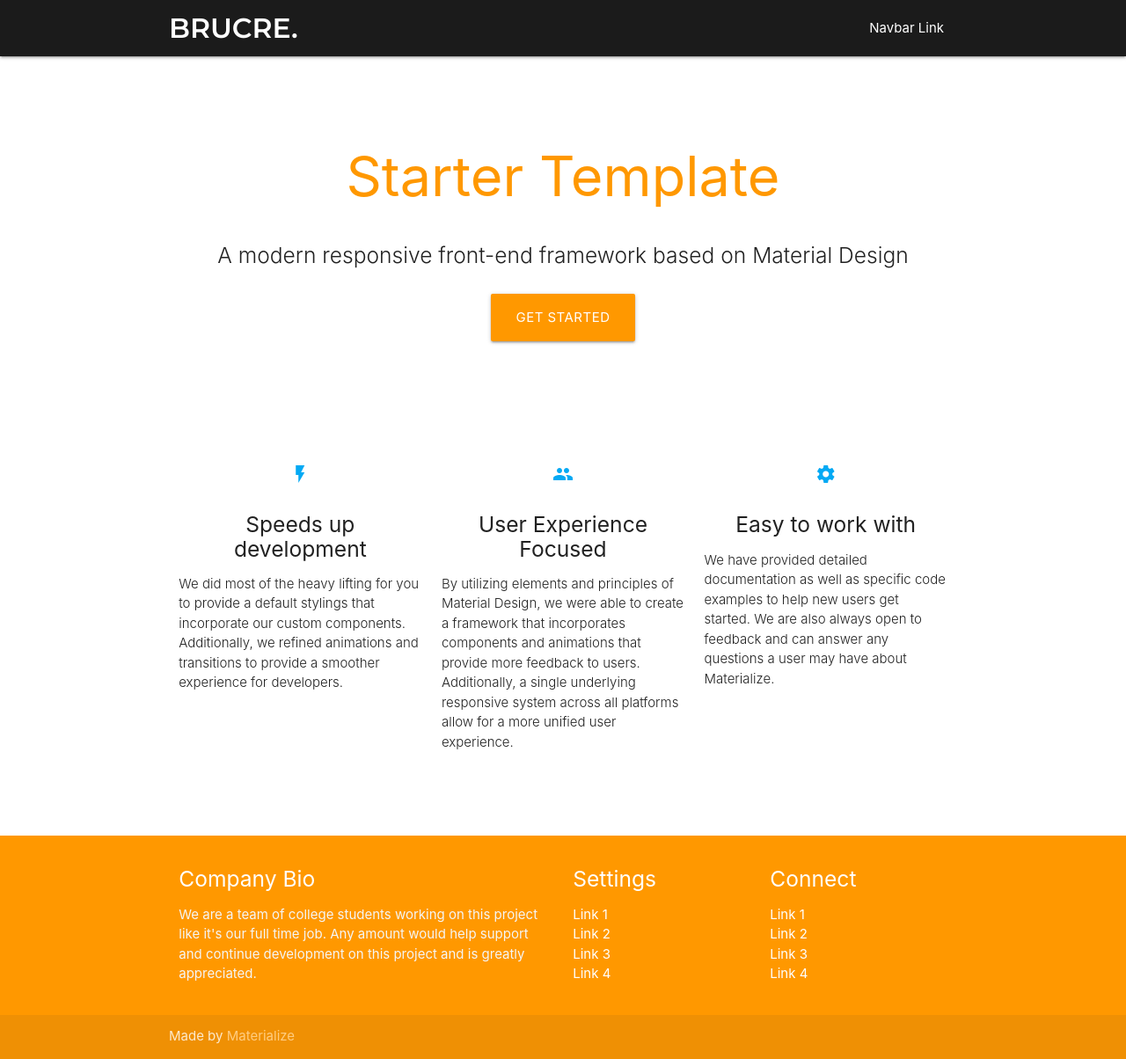
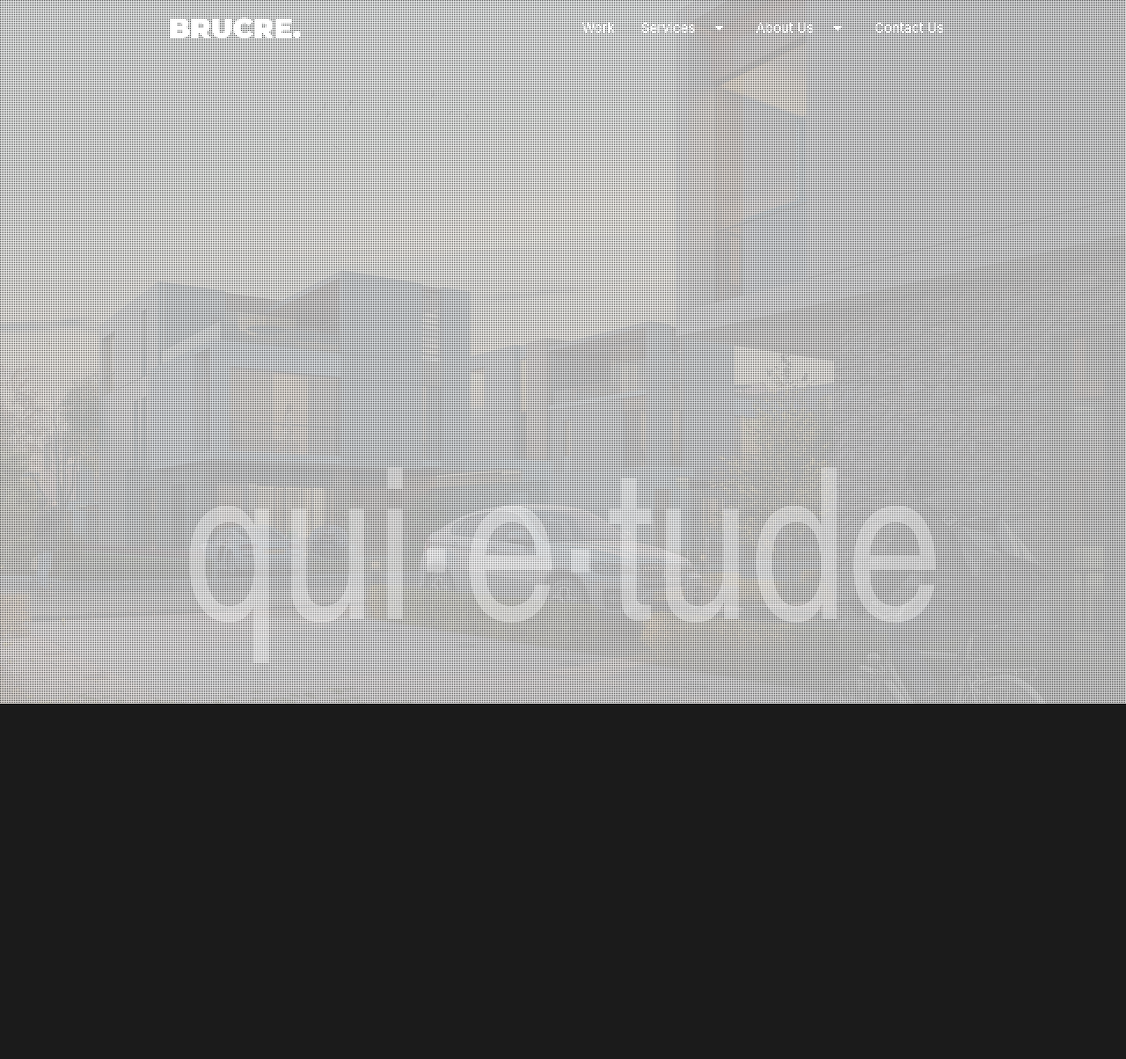
Before and after one commit to szyth/brucre, a PHP site: page / in a window 1280 px wide. Shown: the whole page at 88% size. After the commit the page ends 800 px from the top, so only its background shows below. Run offline with PHP 8.4, Linux system fonts and the light colour scheme; some libraries are stand-ins or nearby versions.

Commit message:
added image slider

```diff
--- /dev/null
+++ b/css/slider.css
@@ -0,0 +1,198 @@
+.cb-slideshow,
+.cb-slideshow:after {
+    position: initial;
+    width: 100%;
+    height: 100%;
+    top: 0px;
+    left: 0px;
+    z-index: 0;
+}
+.cb-slideshow:after {
+    content: '';
+    position: fixed;
+
+    background: transparent url(../img/pattern.png) repeat top left;
+}
+.cb-slideshow li span {
+    width: 100%;
+    height: 100%;
+    position: absolute;
+    top: 0px;
+    left: 0px;
+    color: transparent;
+    background-size: cover;
+    background-position: 50% 50%;
+    background-repeat: none;
+    opacity: 0;
+    z-index: 0;
+	-webkit-backface-visibility: hidden;
+    -webkit-animation: imageAnimation 24s linear infinite 0s;
+    -moz-animation: imageAnimation 24s linear infinite 0s;
+    -o-animation: imageAnimation 24s linear infinite 0s;
+    -ms-animation: imageAnimation 24s linear infinite 0s;
+    animation: imageAnimation 24s linear infinite 0s;
+}
+.cb-slideshow li div {
+    z-index: 1000;
+    position: absolute;
+    bottom: 30px;
+    left: 0px;
+    width: 100%;
+    text-align: center;
+    opacity: 0;
+    color: #fff;
+    -webkit-animation: titleAnimation 24s linear infinite 0s;
+    -moz-animation: titleAnimation 24s linear infinite 0s;
+    -o-animation: titleAnimation 24s linear infinite 0s;
+    -ms-animation: titleAnimation 24s linear infinite 0s;
+    animation: titleAnimation 24s linear infinite 0s;
+}
+.cb-slideshow li div h3 {
+    font-family: 'BebasNeueRegular', 'Arial Narrow', Arial, sans-serif;
+    font-size: 240px;
+    padding: 0;
+    line-height: 200px;
+}
+.cb-slideshow li:nth-child(1) span {
+    background-image: url(../img/1.jpg)
+}
+.cb-slideshow li:nth-child(2) span {
+    background-image: url(../img/2.jpg);
+    -webkit-animation-delay: 6s;
+    -moz-animation-delay: 6s;
+    -o-animation-delay: 6s;
+    -ms-animation-delay: 6s;
+    animation-delay: 6s;
+}
+.cb-slideshow li:nth-child(3) span {
+    background-image: url(../img/3.jpg);
+    -webkit-animation-delay: 12s;
+    -moz-animation-delay: 12s;
+    -o-animation-delay: 12s;
+    -ms-animation-delay: 12s;
+    animation-delay: 12s;
+}
+.cb-slideshow li:nth-child(4) span {
+    background-image: url(../img/4.jpg);
+    -webkit-animation-delay: 18s;
+    -moz-animation-delay: 18s;
+    -o-animation-delay: 18s;
+    -ms-animation-delay: 18s;
+    animation-delay: 18s;
+}
+
+.cb-slideshow li:nth-child(2) div {
+    -webkit-animation-delay: 6s;
+    -moz-animation-delay: 6s;
+    -o-animation-delay: 6s;
+    -ms-animation-delay: 6s;
+    animation-delay: 6s;
+}
+.cb-slideshow li:nth-child(3) div {
+    -webkit-animation-delay: 12s;
+    -moz-animation-delay: 12s;
+    -o-animation-delay: 12s;
+    -ms-animation-delay: 12s;
+    animation-delay: 12s;
+}
+.cb-slideshow li:nth-child(4) div {
+    -webkit-animation-delay: 18s;
+    -moz-animation-delay: 18s;
+    -o-animation-delay: 18s;
+    -ms-animation-delay: 18s;
+    animation-delay: 18s;
+}
+
+/* Animation for the slideshow images */
+@-webkit-keyframes imageAnimation {
+    0% { opacity: 0;
+    -webkit-animation-timing-function: ease-in; }
+    8% { opacity: 1;
+         -webkit-animation-timing-function: ease-out; }
+    17% { opacity: 1 }
+    25% { opacity: 0 }
+    100% { opacity: 0 }
+}
+@-moz-keyframes imageAnimation {
+    0% { opacity: 0;
+    -moz-animation-timing-function: ease-in; }
+    8% { opacity: 1;
+         -moz-animation-timing-function: ease-out; }
+    17% { opacity: 1 }
+    25% { opacity: 0 }
+    100% { opacity: 0 }
+}
+@-o-keyframes imageAnimation {
+    0% { opacity: 0;
+    -o-animation-timing-function: ease-in; }
+    8% { opacity: 1;
+         -o-animation-timing-function: ease-out; }
+    17% { opacity: 1 }
+    25% { opacity: 0 }
+    100% { opacity: 0 }
+}
+@-ms-keyframes imageAnimation {
+    0% { opacity: 0;
+    -ms-animation-timing-function: ease-in; }
+    8% { opacity: 1;
+         -ms-animation-timing-function: ease-out; }
+    17% { opacity: 1 }
+    25% { opacity: 0 }
+    100% { opacity: 0 }
+}
+@keyframes imageAnimation {
+    0% { opacity: 0;
+    animation-timing-function: ease-in; }
+    8% { opacity: 1;
+         animation-timing-function: ease-out; }
+    17% { opacity: 1 }
+    25% { opacity: 0 }
+    100% { opacity: 0 }
+}
+/* Animation for the title */
+@-webkit-keyframes titleAnimation {
+    0% { opacity: 0 }
+    8% { opacity: 1 }
+    17% { opacity: 1 }
+    19% { opacity: 0 }
+    100% { opacity: 0 }
+}
+@-moz-keyframes titleAnimation {
+    0% { opacity: 0 }
+    8% { opacity: 1 }
+    17% { opacity: 1 }
+    19% { opacity: 0 }
+    100% { opacity: 0 }
+}
+@-o-keyframes titleAnimation {
+    0% { opacity: 0 }
+    8% { opacity: 1 }
+    17% { opacity: 1 }
+    19% { opacity: 0 }
+    100% { opacity: 0 }
+}
+@-ms-keyframes titleAnimation {
+    0% { opacity: 0 }
+    8% { opacity: 1 }
+    17% { opacity: 1 }
+    19% { opacity: 0 }
+    100% { opacity: 0 }
+}
+@keyframes titleAnimation {
+    0% { opacity: 0 }
+    8% { opacity: 1 }
+    17% { opacity: 1 }
+    19% { opacity: 0 }
+    100% { opacity: 0 }
+}
+/* Show at least something when animations not supported */
+.no-cssanimations .cb-slideshow li span{
+	opacity: 1;
+}
+
+@media screen and (max-width: 1140px) {
+    .cb-slideshow li div h3 { font-size: 140px }
+}
+@media screen and (max-width: 600px) {
+    .cb-slideshow li div h3 { font-size: 80px }
+}
--- a/css/style.css
+++ b/css/style.css
@@ -1,4 +1,4 @@
-@import url('https://fonts.googleapis.com/css2?family=Montserrat:wght@600&display=swap');
+/* @import url('https://fonts.googleapis.com/css2?family=Montserrat:wght@600&display=swap'); */
 
 
 /* brucre hex #ff5e06 */
--- /dev/null
+++ b/img/ImagesByMarkSebastian.txt
@@ -0,0 +1,6 @@
+Images by Mark Sebastian: http://www.flickr.com/photos/markjsebastian/
+http://www.markjsebastian.com/
+
+License:
+http://creativecommons.org/licenses/by-sa/2.0/deed.en
+Attribution-ShareAlike 2.0 Generic (CC BY-SA 2.0)
--- a/index.html
+++ b/index.html
@@ -1,120 +1,84 @@
 <!DOCTYPE html>
 <html lang="en">
+
 <head>
-  <meta http-equiv="Content-Type" content="text/html; charset=UTF-8"/>
-  <meta name="viewport" content="width=device-width, initial-scale=1, maximum-scale=1.0"/>
-  <title>Starter Template - Materialize</title>
+  <meta http-equiv="Content-Type" content="text/html; charset=UTF-8" />
+  <meta name="viewport" content="width=device-width, initial-scale=1, maximum-scale=1.0" />
+  <title>Brucre.</title>
 
   <!-- CSS  -->
   <link href="https://fonts.googleapis.com/icon?family=Material+Icons" rel="stylesheet">
-  <link href="css/materialize.css" type="text/css" rel="stylesheet" media="screen,projection"/>
-  <link href="css/style.css" type="text/css" rel="stylesheet" media="screen,projection"/>
+  <link href="https://fonts.googleapis.com/css2?family=Montserrat:wght@900&display=swap" rel="stylesheet">
+  <link href="css/materialize.css" type="text/css" rel="stylesheet" media="screen,projection" />
+  <link href="css/style.css" type="text/css" rel="stylesheet" media="screen,projection" />
+  <link rel="stylesheet" type="text/css" href="css/slider.css" />
 </head>
+
 <body>
-  <nav class="custom_theme" role="navigation">
-    <div class="nav-wrapper container"><a id="logo-container" href="#" class="brand-logo">BRUCRE.</a>
+
+  <ul id="dropdown1" class="dropdown-content ">
+    <li><a href="#!">one</a></li>
+    <li class="divider"></li>
+    <li><a href="#!">two</a></li>
+    <li class="divider"></li>
+    <li><a href="#!">three</a></li>
+  </ul>
+  <ul id="dropdown2" class="dropdown-content">
+    <li><a href="#!">one</a></li>
+    <li class="divider"></li>
+    <li><a href="#!">two</a></li>
+    <li class="divider"></li>
+    <li><a href="#!">three</a></li>
+  </ul>
+  <nav class="custom_theme transparent z-depth-0" role="navigation">
+    <div class="nav-wrapper container navbar-fixed"><a id="logo-container" href="#" class="brand-logo">BRUCRE.</a>
       <ul class="right hide-on-med-and-down">
-        <li><a href="#">Navbar Link</a></li>
+        <li><a href="#">Work</a></li>
+        <li><a class="dropdown-trigger" href="#!" data-target="dropdown1">Services<i
+              class="material-icons right">arrow_drop_down</i></a></li>
+
+        <li><a class="dropdown-trigger" href="#!" data-target="dropdown1">About Us<i
+              class="material-icons right">arrow_drop_down</i></a></li>
+        <li><a href="#">Contact Us</a></li>
       </ul>
 
       <ul id="nav-mobile" class="sidenav">
-        <li><a href="#">Navbar Link</a></li>
+        <li><a href="#">Services</a></li>
+        <li><a href="#">Work</a></li>
+        <li><a href="#">About Us</a></li>
+        <li><a href="#">Contact Us</a></li>
       </ul>
       <a href="#" data-target="nav-mobile" class="sidenav-trigger"><i class="material-icons">menu</i></a>
     </div>
   </nav>
 
+  <div style="">
+    <ul class="cb-slideshow">
+      <li><span>Image 01</span>
+        <div>
+          <h3>re·lax·a·tion</h3>
+        </div>
+      </li>
+      <li><span>Image 02</span>
+        <div>
+          <h3>qui·e·tude</h3>
+        </div>
+      </li>
+      <li><span>Image 03</span>
+        <div>
+          <h3>bal·ance</h3>
+        </div>
+      </li>
+      <li><span>Image 04</span>
+        <div>
+          <h3>e·qua·nim·i·ty</h3>
+        </div>
+      </li>
 
-
-
-  <div class="section no-pad-bot" id="index-banner">
-    <div class="container">
-      <br><br>
-      <h1 class="header center orange-text">Starter Template</h1>
-      <div class="row center">
-        <h5 class="header col s12 light">A modern responsive front-end framework based on Material Design</h5>
-      </div>
-      <div class="row center">
-        <a href="http://materializecss.com/getting-started.html" id="download-button" class="btn-large waves-effect waves-light orange">Get Started</a>
-      </div>
-      <br><br>
-
-    </div>
+    </ul>
   </div>
 
 
-  <div class="container">
-    <div class="section">
-
-      <!--   Icon Section   -->
-      <div class="row">
-        <div class="col s12 m4">
-          <div class="icon-block">
-            <h2 class="center light-blue-text"><i class="material-icons">flash_on</i></h2>
-            <h5 class="center">Speeds up development</h5>
-
-            <p class="light">We did most of the heavy lifting for you to provide a default stylings that incorporate our custom components. Additionally, we refined animations and transitions to provide a smoother experience for developers.</p>
-          </div>
-        </div>
-
-        <div class="col s12 m4">
-          <div class="icon-block">
-            <h2 class="center light-blue-text"><i class="material-icons">group</i></h2>
-            <h5 class="center">User Experience Focused</h5>
-
-            <p class="light">By utilizing elements and principles of Material Design, we were able to create a framework that incorporates components and animations that provide more feedback to users. Additionally, a single underlying responsive system across all platforms allow for a more unified user experience.</p>
-          </div>
-        </div>
-
-        <div class="col s12 m4">
-          <div class="icon-block">
-            <h2 class="center light-blue-text"><i class="material-icons">settings</i></h2>
-            <h5 class="center">Easy to work with</h5>
-
-            <p class="light">We have provided detailed documentation as well as specific code examples to help new users get started. We are also always open to feedback and can answer any questions a user may have about Materialize.</p>
-          </div>
-        </div>
-      </div>
-
-    </div>
-    <br><br>
-  </div>
-
-  <footer class="page-footer orange">
-    <div class="container">
-      <div class="row">
-        <div class="col l6 s12">
-          <h5 class="white-text">Company Bio</h5>
-          <p class="grey-text text-lighten-4">We are a team of college students working on this project like it's our full time job. Any amount would help support and continue development on this project and is greatly appreciated.</p>
-
-
-        </div>
-        <div class="col l3 s12">
-          <h5 class="white-text">Settings</h5>
-          <ul>
-            <li><a class="white-text" href="#!">Link 1</a></li>
-            <li><a class="white-text" href="#!">Link 2</a></li>
-            <li><a class="white-text" href="#!">Link 3</a></li>
-            <li><a class="white-text" href="#!">Link 4</a></li>
-          </ul>
-        </div>
-        <div class="col l3 s12">
-          <h5 class="white-text">Connect</h5>
-          <ul>
-            <li><a class="white-text" href="#!">Link 1</a></li>
-            <li><a class="white-text" href="#!">Link 2</a></li>
-            <li><a class="white-text" href="#!">Link 3</a></li>
-            <li><a class="white-text" href="#!">Link 4</a></li>
-          </ul>
-        </div>
-      </div>
-    </div>
-    <div class="footer-copyright">
-      <div class="container">
-      Made by <a class="orange-text text-lighten-3" href="http://materializecss.com">Materialize</a>
-      </div>
-    </div>
-  </footer>
 
 
   <!--  Scripts-->
@@ -122,5 +86,6 @@
   <script src="js/materialize.js"></script>
   <script src="js/init.js"></script>
 
-  </body>
+</body>
+
 </html>
```
Also changed, not shown: construction.html (deleted, +0 -58 lines), css/wip.css (renamed from css/style2.css, +24 -20 lines), js/init.js (+11 -0 lines), temp.html (added, +99 -0 lines), wip.html (added, +63 -0 lines), img/1.jpg (added), img/2.jpg (added), img/3.jpg (added), img/4.jpg (added), img/pattern.png (added).
